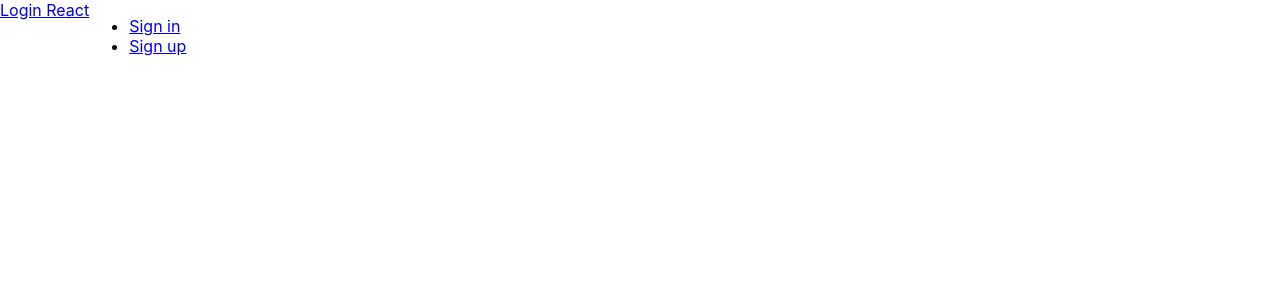
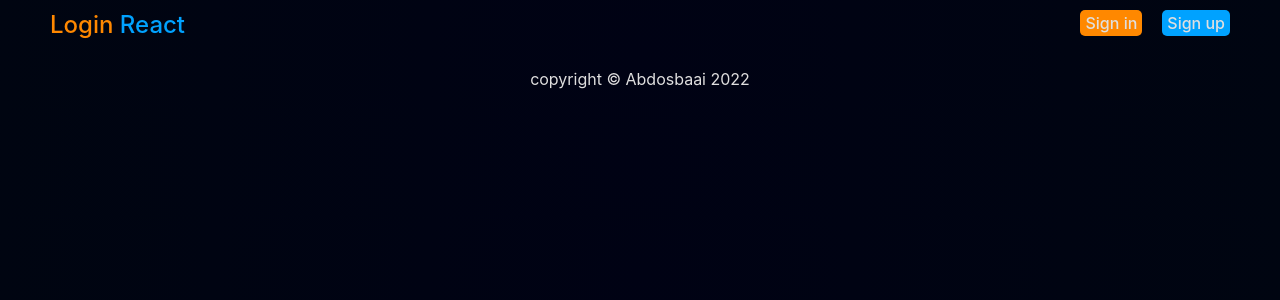
Before and after one commit to sbaaipook/login-react, a React (Create React App) app: page / in a window 1280 px wide. Shown: the top 300 px of the page. Built offline with nearby package versions, Linux system fonts and the light colour scheme.

Commit message:
Edit header and footer

```diff
--- a/src/Components/Footer/Footer.css
+++ b/src/Components/Footer/Footer.css
@@ -0,0 +1,5 @@
+footer{
+  text-align: center;
+  padding: 20px;
+  color: var(--lightColor);
+}
--- a/src/Components/Footer/Footer.js
+++ b/src/Components/Footer/Footer.js
@@ -2,7 +2,9 @@ import React from 'react'
 import "./Footer.css"
 const Footer = () => {
   return (
-    <div>Footer</div>
+    <footer>
+      copyright &copy; Abdosbaai 2022
+    </footer>
   )
 }
 
--- a/src/Components/Header/Header.css
+++ b/src/Components/Header/Header.css
@@ -1,3 +1,38 @@
 header {
   display: flex;
+  justify-content: space-between;
+  padding: 10px 50px;
 }
+header ul{
+  display: flex;
+}
+header ul li{
+  list-style-type: none;
+  margin-left: 20px;
+}
+a{
+  text-decoration: none;
+  color: var(--lightColor);
+  font-weight: 500;
+}
+.head-title{
+  color: var(--primaryColor);
+  font-size: 1.5em;
+}
+a span{
+  color: var(--scondaryColor);
+}
+header ul li a{
+  padding: 3px 5px;
+  background-color: var(--primaryColor);
+  border-radius: 5px;
+  display: inline-block;
+  transition: .2s;
+}
+header ul li:nth-child(2) a{
+  background-color: var(--scondaryColor);
+}
+header ul li a:hover{
+  letter-spacing: 1px;
+  transform: scale(1.1);
+}
--- a/src/Components/Header/Header.js
+++ b/src/Components/Header/Header.js
@@ -3,7 +3,7 @@ import "./Header.css"
 const Header = () => {
   return (
     <header>
-      <a href="#" className='head-title'>Login React</a>
+      <a href="#" className='head-title'>Login <span>React</span></a>
       <ul>
         <li>
           <a href='#'>Sign in</a>
--- a/src/Containers/App/App.js
+++ b/src/Containers/App/App.js
@@ -2,11 +2,15 @@ import React from 'react'
 import "./App.css"
 import Header from '../../Components/Header'
 import Home from "../Home"
+import Footer from '../../Components/Footer'
 
 const App=()=> {
   return (
     <Home>
       <Header/>
+
+
+      <Footer/>
     </Home>
   )
 }
--- a/src/Styles/index.css
+++ b/src/Styles/index.css
@@ -1,3 +1,14 @@
+*{
+  padding: 0;
+  margin: 0;
+  box-sizing: border-box;
+}
+:root{
+  --bg-gradient:radial-gradient(circle,#000214,#000511);
+  --primaryColor: #ff8800;
+  --scondaryColor: #00a2ff;
+  --lightColor:#dfdfdf;
+}
 body {
   margin: 0;
   font-family: -apple-system, BlinkMacSystemFont, 'Segoe UI', 'Roboto', 'Oxygen',
@@ -5,6 +16,7 @@ body {
     sans-serif;
   -webkit-font-smoothing: antialiased;
   -moz-osx-font-smoothing: grayscale;
+  background: var(--bg-gradient);
 }
 
 code {
```
